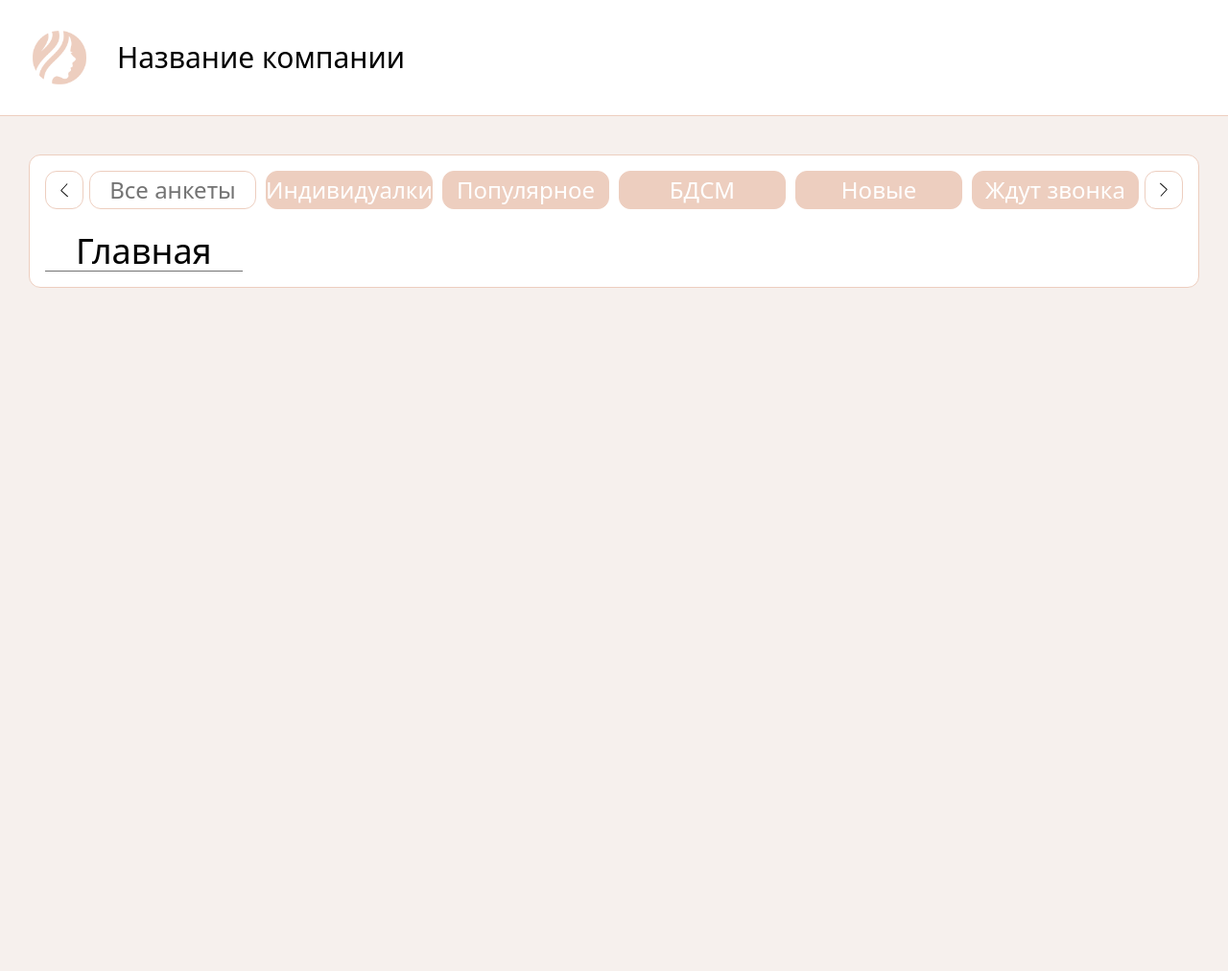
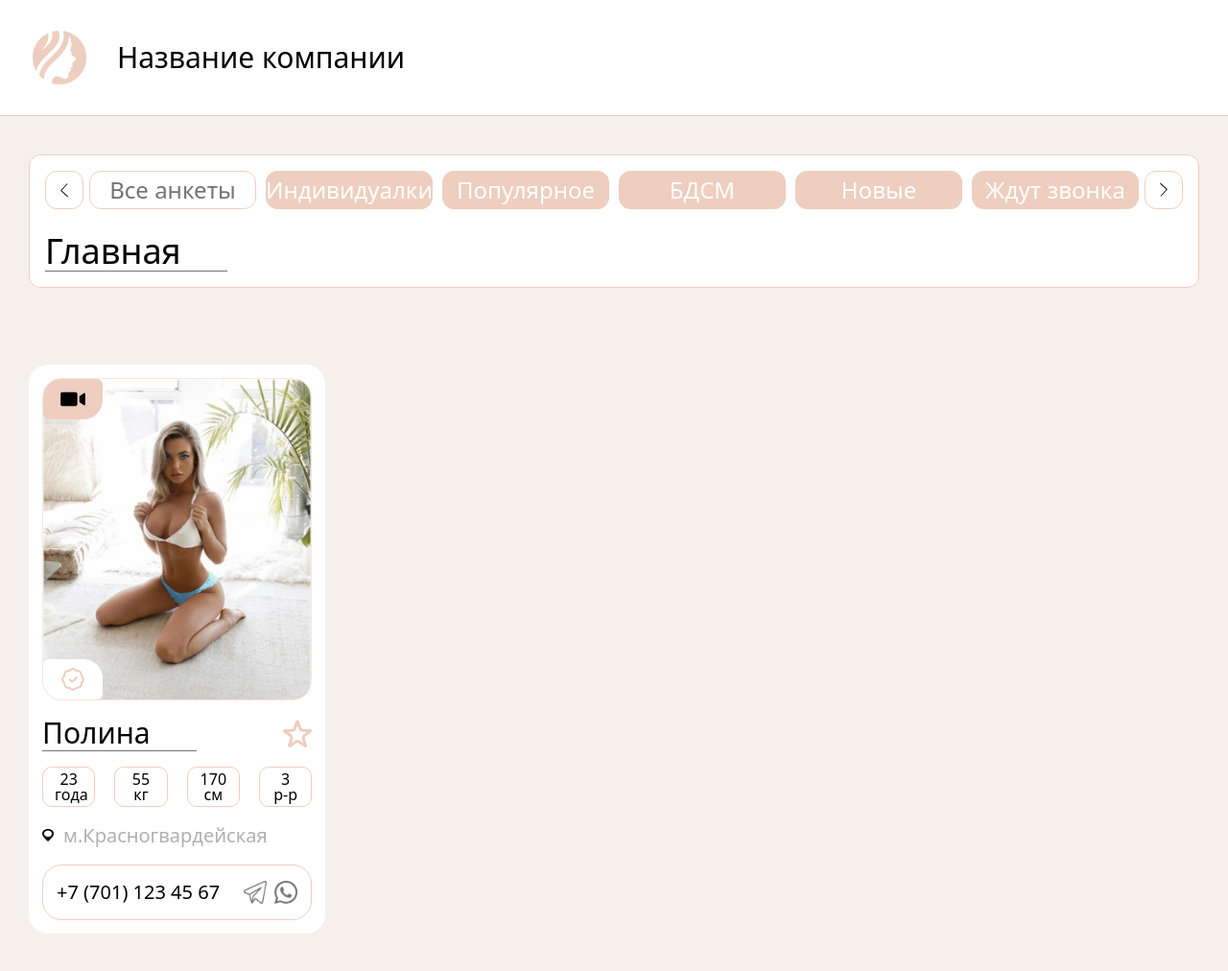
Before and after one commit to fire8327/Escort2, a website: page index.html in a window 1280 px wide. Shown: the whole page at 96% size. Before the commit the page ends 800 px from the top, so only its background shows below. Drawn offline with nearby package versions, Linux system fonts and the light colour scheme.

Commit message:
create card

```diff
--- a/index.html
+++ b/index.html
@@ -56,10 +56,49 @@
                     <img src="Assets/Images/nav/left.svg" alt="" class="scale-[-1]">
                 </button>
             </nav>
-            <h1 class="text-2xl md:text-3xl xl:text-4xl px-8 border-b border-[#737373] w-fit">Главная</h1>
+            <h1 class="text-2xl md:text-3xl xl:text-4xl pr-12 border-b border-[#737373] w-fit">Главная</h1>
         </div>
         <div class="flex max-lg:flex-col gap-5">
-            <div class="w-full lg:w-4/5"></div>
+            <div class="w-full lg:w-4/5 grid grid-cols-1 md:grid-cols-2 xl:grid-cols-3 gap-4">
+                <div class="flex flex-col gap-4 p-3.5 bg-white rounded-[20px]">
+                    <div class="relative rounded-[20px] overflow-hidden border border-[#EDCEBF]/50">
+                        <img src="Assets/Images/card/main.png" alt="" class="w-full">
+                        <button class="absolute left-0 top-0 bg-[#EDCEBF] px-4 py-1.5 rounded-md rounded-br-[20px]">
+                            <img src="Assets/Images/card/video.png" alt="">
+                        </button>
+                        <div class="absolute left-0 bottom-0 bg-white px-4 py-1.5 rounded-md rounded-tr-[20px]">
+                            <img src="Assets/Images/card/check.png" alt="">
+                        </div>
+                    </div>
+                    <div class="flex items-center justify-between">
+                        <h2 class="text-xl md:text-2xl xl:text-3xl pr-12 border-b border-[#737373] w-fit">Полина</h2>
+                        <button>
+                            <img src="Assets/Images/card/star.png" alt="">
+                        </button>
+                    </div>
+                    <div class="grid grid-cols-4 gap-5 text-base leading-4">
+                        <p class="rounded-[10px] border border-[#EDCEBF] py-1 px-3 text-center">23 <br> года</p>
+                        <p class="rounded-[10px] border border-[#EDCEBF] py-1 px-3 text-center">55 <br> кг</p>
+                        <p class="rounded-[10px] border border-[#EDCEBF] py-1 px-3 text-center">170 <br> см</p>
+                        <p class="rounded-[10px] border border-[#EDCEBF] py-1 px-3 text-center">3 <br> р-р</p>
+                    </div>
+                    <button class="flex items-center gap-2.5">
+                        <img src="Assets/Images/card/locate.png" alt="">
+                        <span class="text-[#B0B0B0] text-base md:text-lg xl:text-xl">м.Красногвардейская </span>
+                    </button>
+                    <div class="flex items-center justify-between p-3.5 text-base md:text-lg xl:text-xl rounded-[20px] border border-[#EDCEBF]">
+                        <a href="tel:+77011234567">+7 (701) 123 45 67</a>
+                        <div class="flex items-center gap-2">
+                            <a href="#">
+                                <img src="Assets/Images/card/tg.png" alt="" class="w-6">
+                            </a>
+                            <a href="#">
+                                <img src="Assets/Images/card/whatsapp.png" alt="" class="w-6">
+                            </a>
+                        </div>
+                    </div>
+                </div>
+            </div>
             <div class="w-full lg:w-1/5"></div>
         </div>
     </main>
```
Also changed, not shown: Assets/CSS/output.css, Assets/Images/card/check.png (added), Assets/Images/card/locate.png (added), Assets/Images/card/main.png (added), Assets/Images/card/star.png (added), Assets/Images/card/tg.png (added), Assets/Images/card/video.png (added), Assets/Images/card/whatsapp.png (added).
